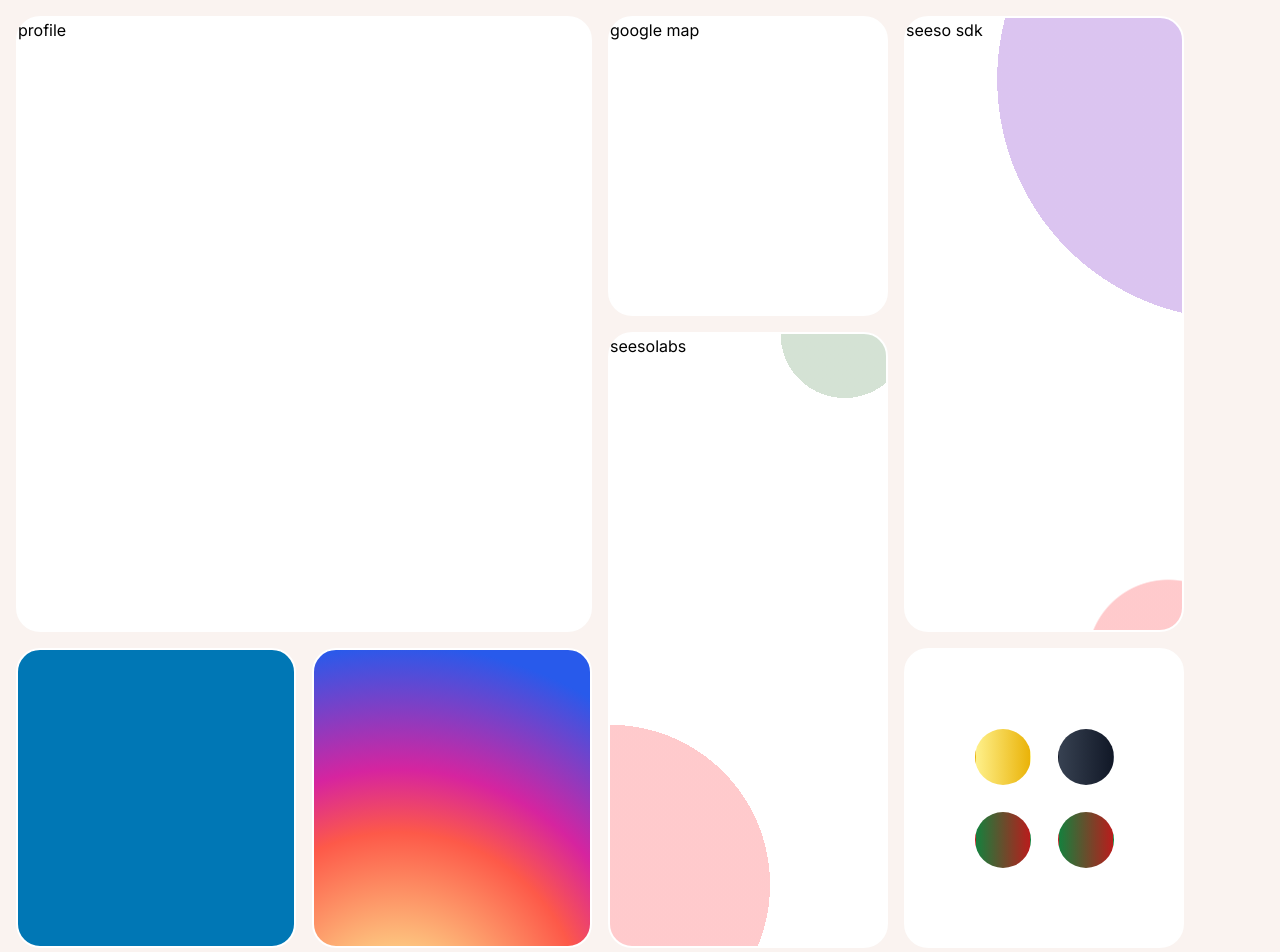
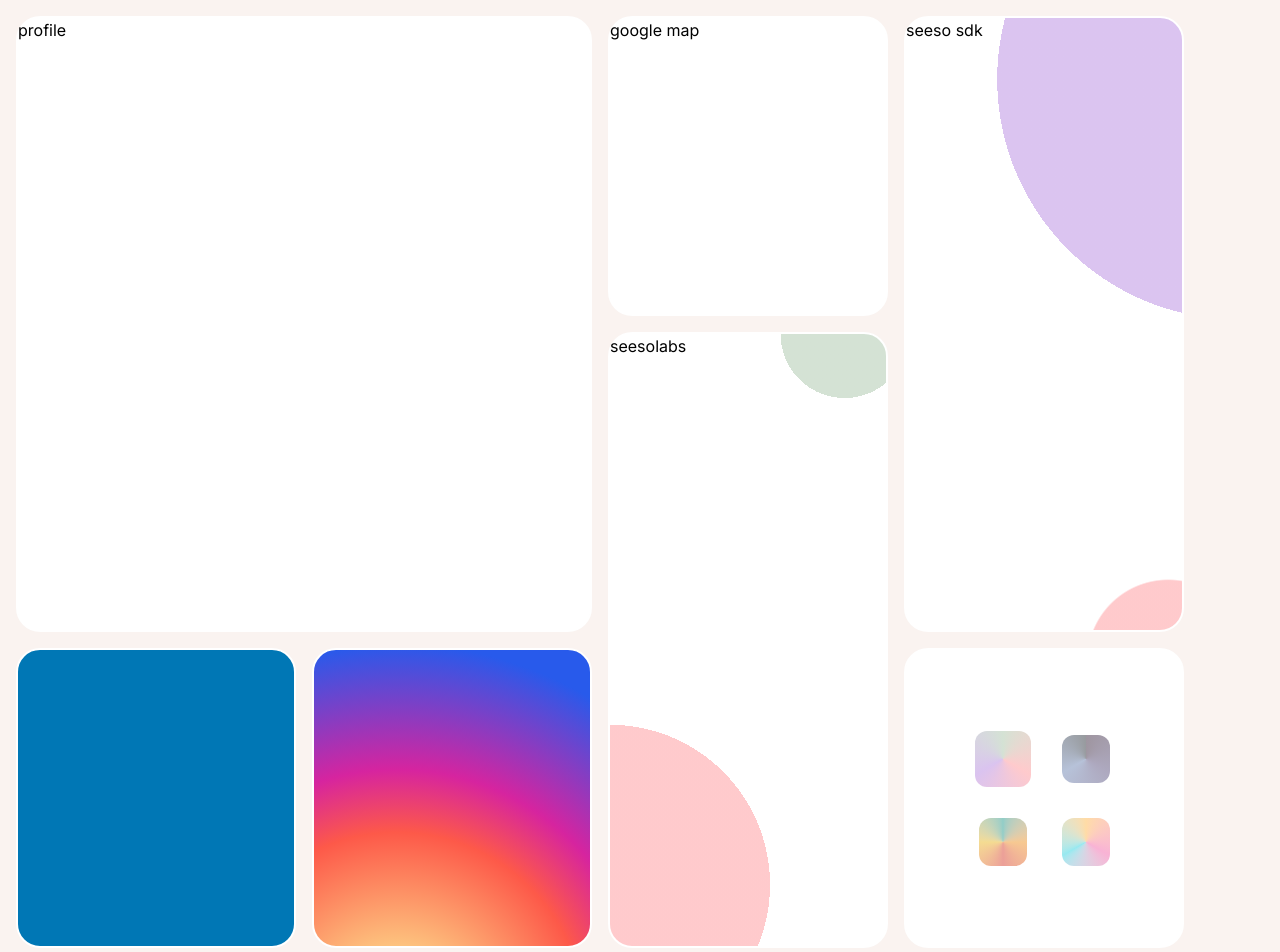
Before and after one commit to GabeShin/portfolio-website, a Next.js app: page / in a window 1280 px wide. Shown: the top 952 px of the page. Built offline with nearby package versions, Linux system fonts and the light colour scheme.

Commit message:
feat: button click theme cell

```diff
--- a/src/components/theme-cell/ThemeGridCell.tsx
+++ b/src/components/theme-cell/ThemeGridCell.tsx
@@ -1,40 +1,26 @@
 "use client";
-import { useState } from "react";
 import "./theme-grid-cell.css";
 import { useTheme } from "next-themes";
-import { useEffect } from "react";
 
 export default function ThemeGridCell() {
-  const [mounted, setMounted] = useState(false);
   const { theme, setTheme } = useTheme();
 
   const handleClick = (inputTheme: string) => {
     setTheme(inputTheme);
   };
 
-  useEffect(() => setMounted(true), []);
-
-  if (!mounted) return null;
-
   return (
     <div className="flex h-full w-full items-center justify-center ">
       <div className="grid h-[150px] w-[150px] grid-cols-2 items-center justify-items-center gap-4">
-        <div
-          className="clickable-button theme-button bg-gradient-to-r from-yellow-200 to-yellow-500"
-          onClick={() => handleClick("light")}
-        />
-        <div
-          className="clickable-button theme-button bg-gradient-to-r from-gray-700 to-gray-900"
-          onClick={() => handleClick("dark")}
-        />
-        <div
-          className="clickable-button theme-button bg-gradient-to-r from-green-700 to-red-700"
-          onClick={() => handleClick("retro")}
-        />
-        <div
-          className="clickable-button theme-button bg-gradient-to-r from-green-700 to-red-700"
-          onClick={() => handleClick("neon")}
-        />
+        {["light", "dark", "retro", "neon"].map((themeName) => (
+          <button
+            key={themeName}
+            className={`clickable-button theme-button ${themeName}-color-wheel ${
+              theme === themeName ? "active-theme" : ""
+            }`}
+            onClick={() => handleClick(themeName)}
+          />
+        ))}
       </div>
     </div>
   );
--- a/src/components/theme-cell/theme-grid-cell.css
+++ b/src/components/theme-cell/theme-grid-cell.css
@@ -2,31 +2,52 @@
 
 @layer components {
   .theme-button {
-    @apply flex h-14 w-14 items-center justify-center rounded-full border border-transparent;
+    @apply flex h-12 w-12 items-center justify-center rounded-xl opacity-50;
     transition: transform 0.3s ease-in-out;
   }
 
   .theme-button:hover {
-    @apply animate-pulse;
+    @apply animate-pulse border-4 border-border;
   }
 
-  .theme-button:active {
-    transform: scale(0.9);
-    animation: spinAndGrow 2s 0.25s linear infinite;
+  .theme-button.active-theme {
+    @apply h-14 w-14 opacity-100;
   }
 }
 
-@keyframes spinAndGrow {
-  0% {
-    transform: rotate(0deg) scale(0.9);
-  }
-  40% {
-    transform: rotate(180deg) scale(0.7);
-  }
-  80% {
-    transform: rotate(360deg) scale(1.2);
-  }
-  100% {
-    transform: rotation(360deg) scale(1.1);
-  }
+.neon-color-wheel {
+  background: conic-gradient(
+    oklch(83.04% 0.146 74.35),
+    oklch(70.35% 0.186 352.22),
+    oklch(79.34% 0.128 203.85),
+    oklch(83.04% 0.146 74.35)
+  );
 }
+
+.retro-color-wheel {
+  background: conic-gradient(
+    oklch(62.64% 0.103 184.85),
+    oklch(74.15% 0.157 64.73),
+    oklch(59.11% 0.192 29.3),
+    oklch(80.47% 0.157 88.1),
+    oklch(62.64% 0.103 184.85)
+  );
+}
+
+.dark-color-wheel {
+  background: conic-gradient(
+    oklch(32.27% 0.044 321.59),
+    oklch(46.74% 0.072 293.6),
+    oklch(61.63% 0.074 263.42),
+    oklch(33% 0.015 252.31)
+  );
+}
+
+.light-color-wheel {
+  background: conic-gradient(
+    oklch(89.83% 0.024 145.37),
+    oklch(88.6% 0.06 15.82),
+    oklch(85.135% 0.065 308.58),
+    oklch(89.83% 0.024 145.37)
+  );
+}
```
